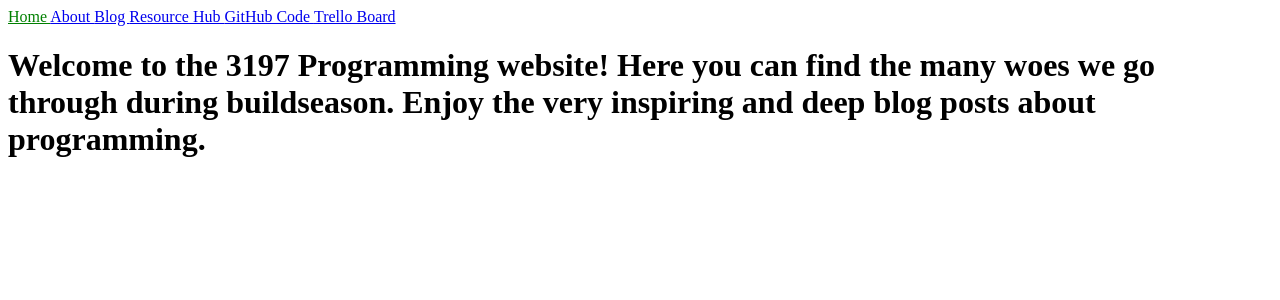
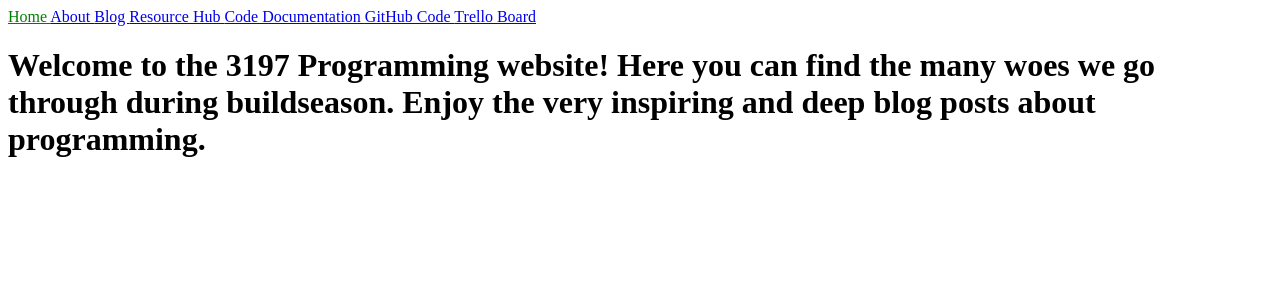
Before and after one commit to frc3197/frc3197.github.io, a Jekyll site: the page built from index.html, in a window 1280 px wide. Shown: the top 300 px of the page. Built offline with Jekyll 4.4.1, drawn with Linux system fonts in a browser that asks for light colours.

Commit message:
Update navigation.yml

```diff
--- a/_data/navigation.yml
+++ b/_data/navigation.yml
@@ -6,6 +6,8 @@
   link: /blog.html
 - name: Resource Hub
   link: /resource_hub.html
+- name: Code Documentation
+  link: https://frc3197.github.io/2020-Robot/
 - name: GitHub Code
   link: https://github.com/frc3197
 - name: Trello Board
```
